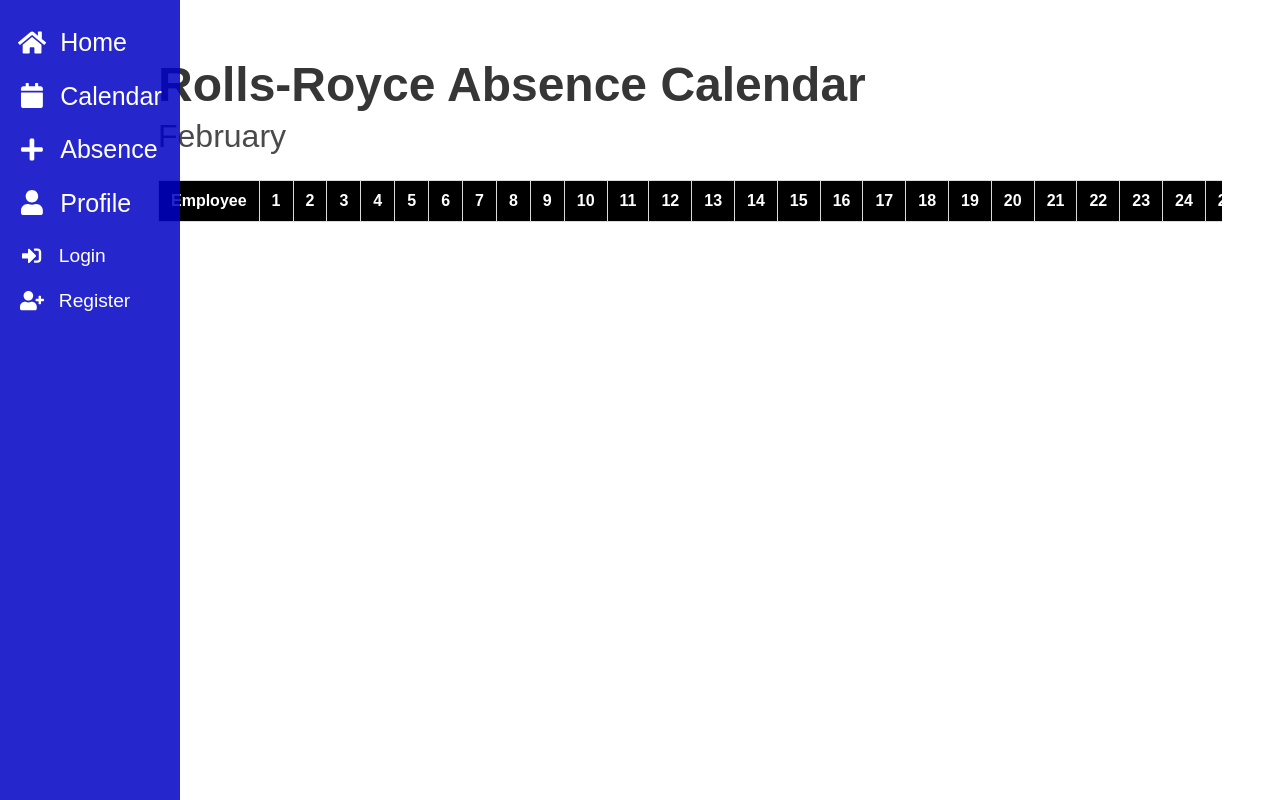
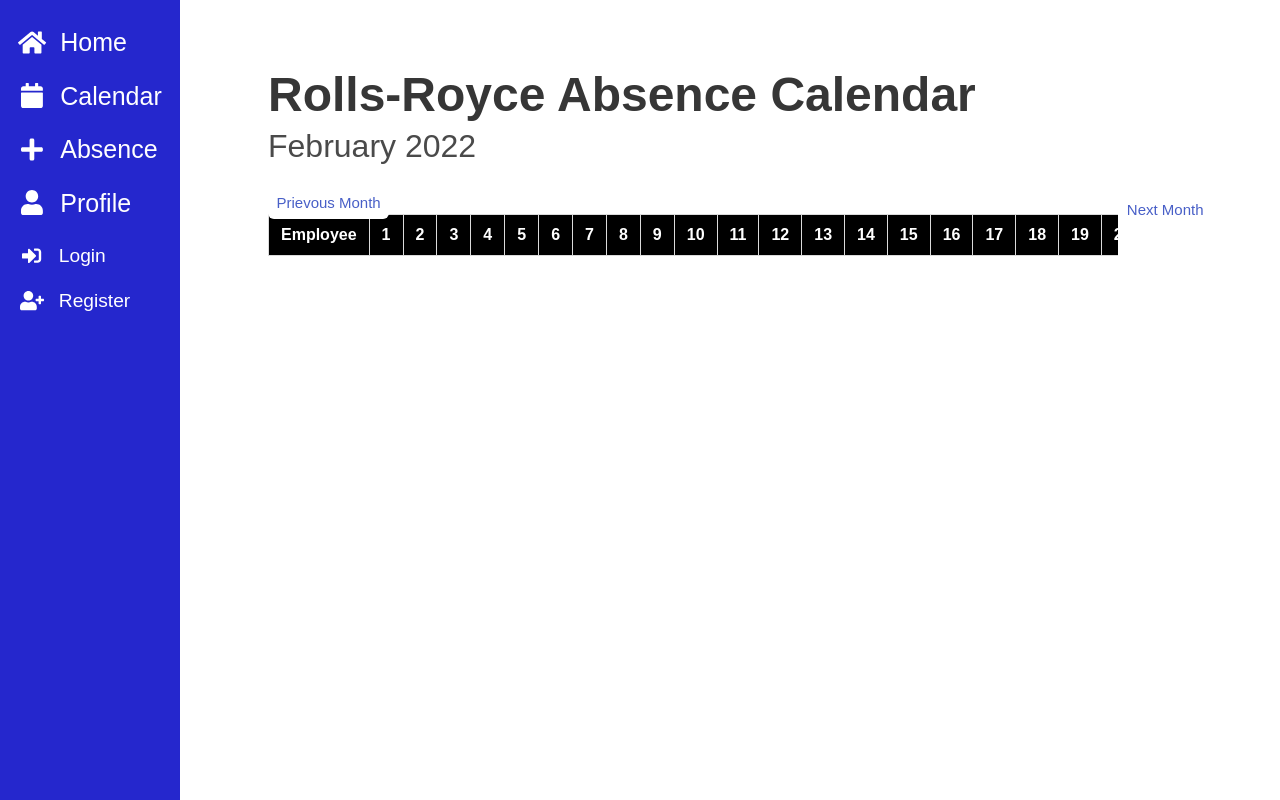
Before and after one commit to rropen/absense-planner, a Django app: page /calendar/ in a window 1280 px wide. Run offline with Django 3.2, Linux system fonts and the light colour scheme; lists and menus that the app fills with data are empty; some libraries are stand-ins or nearby versions.

Commit message:
Added functionality to view all months
Using 2 buttons the user can now look through all months, however the absences are still the same

```diff
--- a/Templates/Base.html
+++ b/Templates/Base.html
@@ -48,12 +48,36 @@
             padding: 20px 10px;
         }
 
-        button {
-
-            font-size: 16px;
+        .button3 {
+            font-size: 15px;
+            padding: 8.5px 8.5px;
             text-align: center;
             border-radius: 6px;
+            border-width: 1px;
             border-color: blue;
+            background-color: #ffffff;
+        }
+
+        .button3:hover {
+
+            background-color: #bbb;
+        }
+
+        .button3.right{
+            font-size: 15px;
+            padding: 8.5px 8.5px;
+            text-align: center;
+            border-radius: 6px;
+            border-width: 1px;
+            border-color: blue;
+            background-color: #ffffff;
+            align-self: ;
+        }
+
+        .button3.right:hover {
+            background-color: #bbb;
+            border-color: #bbb;
+
         }
 
         .button1:hover {
@@ -106,7 +130,7 @@
                 <span  style="margin-left: 10px;">Home</span>
             </span>
         </a>
-        <a href="/calendar">
+        <a href="/calendar/">
             <span class="icon-text">
                 <span class="icon"><i class="fas fa-calendar"></i></span>
                 <span  style="margin-left: 10px;">Calendar</span>
--- a/Templates/plannerapp/Calendar.html
+++ b/Templates/plannerapp/Calendar.html
@@ -3,16 +3,32 @@
 {% block title %}Calendar{% endblock %}
 {% load static %}
 {% block content %}
+  <div class="main">
     <section class="section">
       <div class="container">
         <h1 class="title is-1">
           Rolls-Royce Absence Calendar
         </h1>
         <p class="subtitle is-3">
-        {{current_month|date:"F"}}
+          {{month_name}} {{year}}
         </p>
+
+          {% if month == 12 %}
+          <a href="http://127.0.0.1:8000/calendar/{{previous_month}}/{{year}}" class="button3">Prievous Month</a>
+          <a href="http://127.0.0.1:8000/calendar/1/{{next_year}}" class="button3 right">Next Month</a>
+
+          {% elif month == 1 %}
+          <a href="http://127.0.0.1:8000/calendar/12/{{previous_year}}" class="button3">Prievous Month</a>
+          <a href="http://127.0.0.1:8000/calendar/{{next_month}}/{{year}}" class="button3 right">Next Month</a>
+
+          {% else %}
+          <a href="http://127.0.0.1:8000/calendar/{{previous_month}}/{{year}}" class="button3">Prievous Month</a>
+          <a href="http://127.0.0.1:8000/calendar/{{next_month}}/{{year}}" class="button3 right">Next Month</a>
+
+          {% endif %}
+
           <div class="table-container">
-        <table class="table is-bordered is-striped">
+          <table class="table is-bordered is-striped" style="width:100%">
             <thead>
               <th style="background-color: black; color: white;">Employee</th>
               {% for day in day_range %}
@@ -42,4 +58,5 @@
         </div>
       </div>
     </section>
+  </div>
 {% endblock %}
--- a/plannerapp/urls.py
+++ b/plannerapp/urls.py
@@ -3,7 +3,8 @@ from . import views
 
 urlpatterns = [
     path("", views.index, name="index"),
-    path("calendar/", views.calendar_page, name="calendar"),
+    path("calendar/", views.calendar_page, name="Calendar"),
+    path("calendar/<int:month>/<int:year>", views.calendar_page, name="calendar"),
     path("add_absence/", views.add, name="add"),
     path("profile/", views.profile_page, name="profile"),
     path("details/", views.details_page, name="details"),
--- a/plannerapp/views.py
+++ b/plannerapp/views.py
@@ -27,6 +27,11 @@ selected_name = "bob"
 job_role = "Software Developer"  # Not sure if this is neccessary
 project_id = "AB12341"
 todays_attendance = False
+
+current_date = datetime.datetime.now()
+YEAR = current_date.year
+MONTH = current_date.month
+DAY = current_date.day
 
 
 def index(response):
@@ -66,14 +71,9 @@ def details_page(request):
     return render(request, "plannerapp/Details.html", context)
 
 
-def calendar_page(request):
+def calendar_page(request, month=MONTH, year=YEAR):
 
-    current_date = datetime.datetime.now()
-    YEAR = current_date.year
-    MONTH = current_date.month
-    DAY = current_date.day
-    current_month = calendar.monthrange(YEAR, MONTH)[1]
-    month_name = current_date.strftime("%F")
+    month_days = calendar.monthrange(year, month)[1]
     users = User.objects.all()
     absence_content = []
     total_absence_dates = {}
@@ -82,8 +82,7 @@ def calendar_page(request):
         # all the absences for the user
         absence_info = absence.objects.filter(User_ID=user)
         # if they have any absences
-        print("-------------------------------------------------------------------")
-        print(absence_info)
+
         if absence_info:
             # set for all the absences of a user
             absence_dates = {1, 2, 3}
@@ -106,17 +105,19 @@ def calendar_page(request):
                             absence_date_start.day, absence_date_end.day + 1
                         ):
                             absence_dates.add(y)
-                """
+
                     else:
-                        for y in range(absence_date_start.day, ):
-                                                        days_left_current_month = (
-                        calendar.monthrange(
-                            absence_date_start.year, absence_date_start.month
-                        )[1]
-                        - absence_date_start.day
-                    )
+                        for y in range(
+                            absence_date_start.day,
+                        ):
+                            days_left_current_month = (
+                                calendar.monthrange(
+                                    absence_date_start.year, absence_date_start.month
+                                )[1]
+                                - absence_date_start.day
+                            )
                     days_left_next_month = absence_date_end.day
-                """
+
                 request_accepted = absence_info[x].request_accepted
 
                 reason = absence_info[x].reason
@@ -136,13 +137,24 @@ def calendar_page(request):
             # for each user it maps the set of dates to a dictionary key labelled as the users name
             total_absence_dates[user] = absence_dates
 
+    datetime_object = datetime.datetime.strptime(str(month), "%m")
+    month_name = datetime_object.strftime("%B")
     context = {
-        "current_month": current_date,
-        "day_range": range(1, current_month + 1),
+        "current_date": current_date,
+        "day_range": range(1, month_days + 1),
         "absences": absence_content,
         "absence_dates": total_absence_dates,
         "users": list(users),
         "current_day": DAY,
+        "current_month": MONTH,
+        "current_year": YEAR,
+        "month":month,
+        "year": year,
+        "previous_year":year-1,
+        "next_year": year + 1,
+        "previous_month": month - 1,
+        "next_month": month + 1,
+        "month_name": month_name,
     }
 
     return render(request, "plannerapp/Calendar.html", context)
```
Lines whose indentation alone changed are shown as unchanged.
